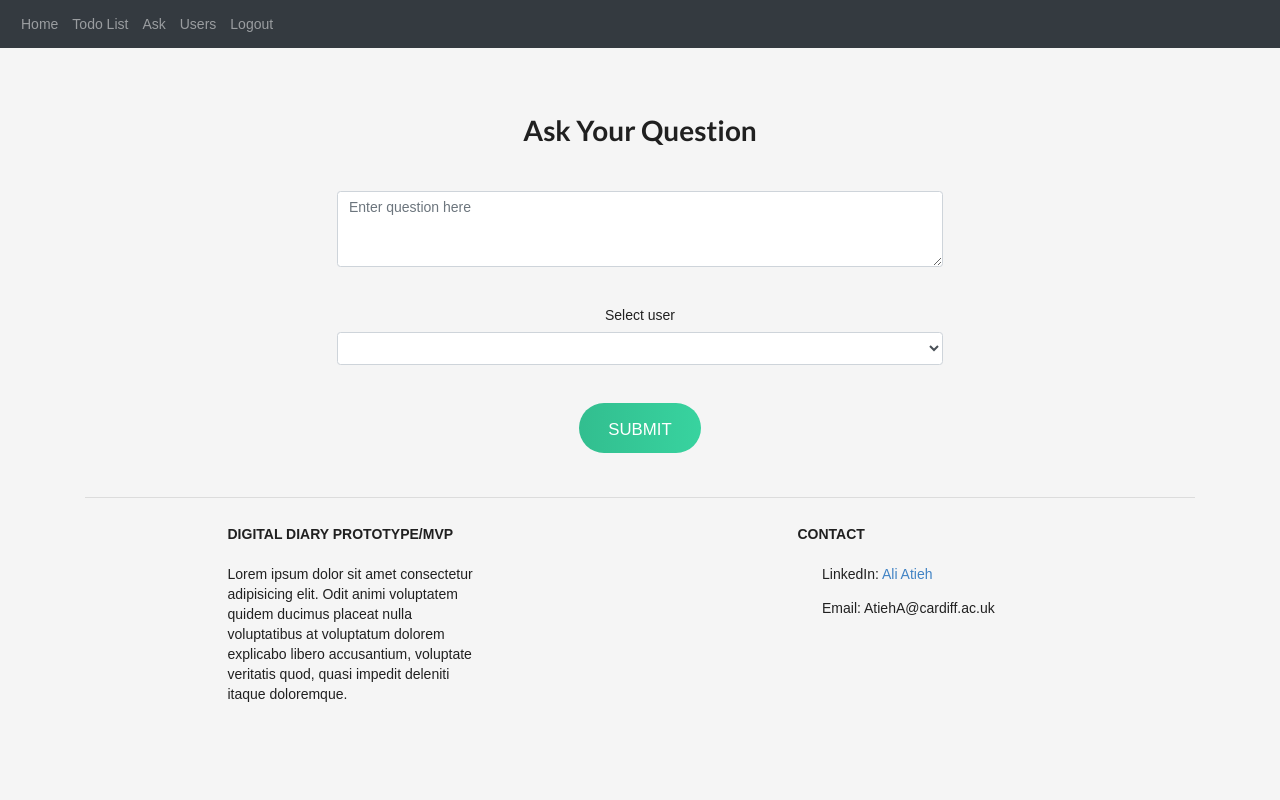
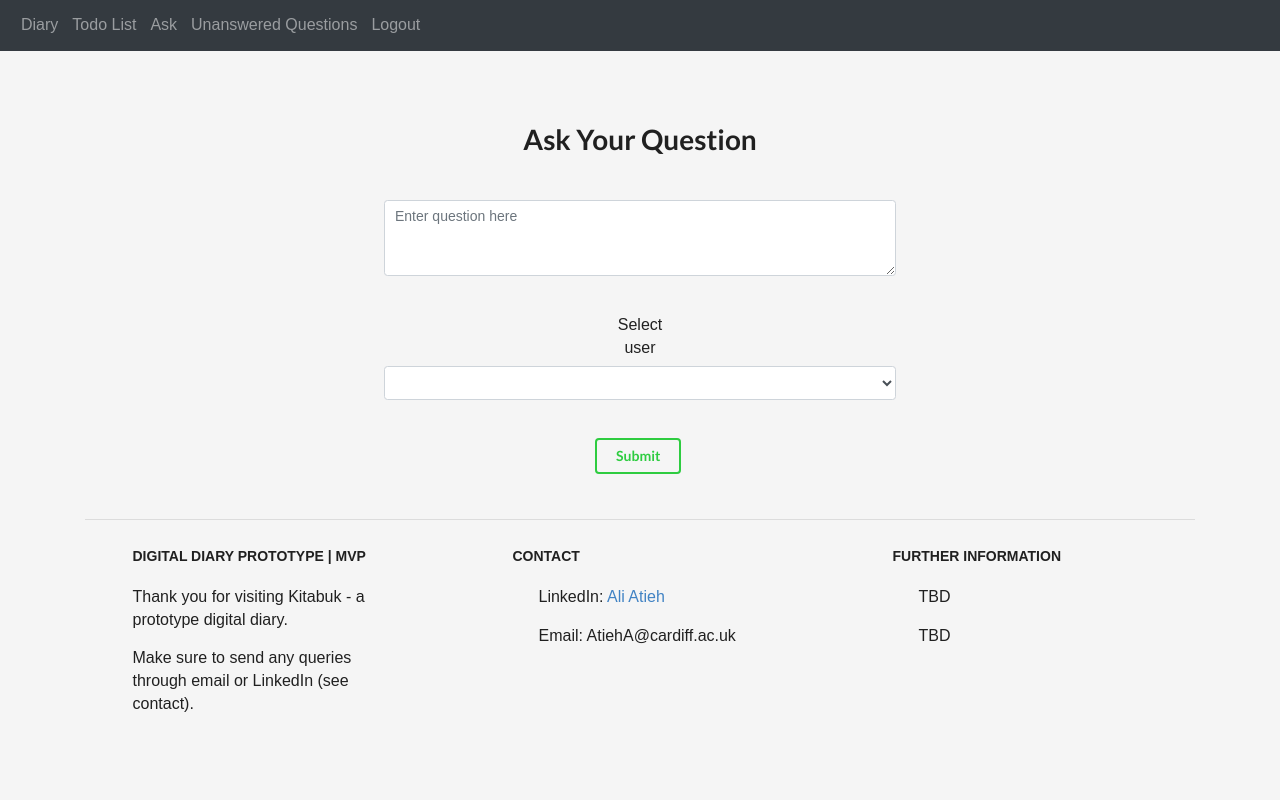
Before and after one commit to Aloushie/kitabuk_diary, a Flask app: page /ask in a window 1280 px wide. Run offline with Flask 3, Linux system fonts and the light colour scheme; the visitor is signed in with stand-in values (Sample User, id 1); data comes from the database, SQL or seed files in the repository; lists and menus that the app fills with data are empty; some libraries are stand-ins or nearby versions.

Commit message:
Seventh Push - minor changes to css including buttons in particular. some changes to wording, flash messages and font family/size

```diff
--- a/diary/__init__.py
+++ b/diary/__init__.py
@@ -10,7 +10,7 @@ DB_NAME = "database.db"
 def create_app():
     app = Flask(__name__)
     app.config['SECRET_KEY'] = '5b28703b32c828ab64990c617b4e567b62076e79038a8688'
-    app.config['SQLALCHEMY_DATABASE_URI'] = 'mysql+pymysql://c1809817:Shadow28469@csmysql.cs.cf.ac.uk:3306/c1809817_Digital_Diary'
+    app.config['SQLALCHEMY_DATABASE_URI'] = 'mysql+pymysql://c1809817:Shadow28469@csmysql.cs.cf.ac.uk:3306/c1809817_kitabuk_diary'
     db.init_app(app)
 
     from .views import views
--- a/diary/static/style.css
+++ b/diary/static/style.css
@@ -1,10 +1,11 @@
 body {
     background-color: whitesmoke;
-    font-family: Arial, Helvetica, sans-serif;
+    font-family: sans-serif;
+	font-size: medium;
 }
 
 
-a:hover{
+/* a:hover{
 	color: #32be8f;
     background-color: transparent;
     text-decoration: underline;
@@ -33,11 +34,11 @@ a:hover{
 }
 .btn:hover{
 	background-position: right;
-}
+} */
 
 
 .form-group {
-	width: 70%;
+	width: 60%;
 	padding: 3.5% 0 0;
 	margin: auto;
 }
@@ -54,3 +55,8 @@ a:hover{
 	padding: 3.5% 0 0;
 	margin: auto;
 }
+
+.ui form{
+	width: 60%;
+	margin: auto;
+}
--- a/diary/templates/answer.html
+++ b/diary/templates/answer.html
@@ -17,7 +17,7 @@
                   </div>
                   <div class="form-group">
                     <div class="col-lg-10 col-lg-offset-2">
-                      <button type="submit" class="btn btn-primary">Submit</button>
+                      <button type="submit" class="ui inverted green button">Submit</button>
                     </div>
                   </div>
                 </fieldset>
--- a/diary/templates/ask.html
+++ b/diary/templates/ask.html
@@ -30,7 +30,7 @@
                   </div>
                   <div class="form-group">
                     <div class="col-lg-10 col-lg-offset-2">
-                      <button type="submit" class="btn btn-primary">Submit</button>
+                      <button type="submit" class="ui inverted green button">Submit</button>
                     </div>
                   </div>
                 </fieldset>
--- a/diary/templates/base.html
+++ b/diary/templates/base.html
@@ -34,21 +34,20 @@
       <div class="collapse navbar-collapse" id="navbar">
         <div class="navbar-nav">
           {% if user.is_authenticated %}
-          <a class="nav-item nav-link" id="home" href="/">Home</a>
+          </a>
+          <a class="nav-item nav-link" id="home" href="/">Diary</a>
           <a class="nav-item nav-link" id="todo" href="/todo">Todo List</a>
           <!-- <a class="nav-item nav-link" id="questionnaire" href="/zbi">Interview</a> -->
           {% else %}
           <a class="nav-item nav-link" id="login" href="/login">Login</a>
           <a class="nav-item nav-link" id="signUp" href="/sign-up">Sign Up</a>
           {% endif %}
-          {% if current_user.is_authenticated and current_user.expert %}
-          <a class="nav-item nav-link" id="unanswered" href="/unanswered">Unanswered Questions</a>
-          {% endif %}
           {% if current_user.is_authenticated and current_user.admin %}
           <a class="nav-item nav-link" id="ask" href="/ask">Ask</a>
-          <a class="nav-item nav-link" id="users" href="/users">Users</a>
+          <!-- <a class="nav-item nav-link" id="users" href="/users">Users</a> -->
           {% endif %}
           {% if user.is_authenticated %}
+          <a class="nav-item nav-link" id="unanswered" href="/unanswered">Unanswered Questions</a>
           <a class="nav-item nav-link" id="logout" href="/logout">Logout</a>
           {% endif %}
         </div>
@@ -103,8 +102,12 @@
     <div class="row text-center text-md-left mt-3 pb-3">
       <!-- Grid column -->
       <div class="col-md-3 col-lg-3 col-xl-3 mx-auto mt-3">
-        <h6 class="text-uppercase mb-4 font-weight-bold">Digital Diary Prototype/MVP</h6>
-        <p>Lorem ipsum dolor sit amet consectetur adipisicing elit. Odit animi voluptatem quidem ducimus placeat nulla voluptatibus at voluptatum dolorem explicabo libero accusantium, voluptate veritatis quod, quasi impedit deleniti itaque doloremque.
+        <h6 class="text-uppercase mb-4 font-weight-bold">Digital Diary Prototype | MVP</h6>
+        <p>
+          Thank you for visiting Kitabuk - a prototype digital diary.
+        </p>
+        <p>
+          Make sure to send any queries through email or LinkedIn (see contact).
         </p>
       </div>
       <!-- Grid column -->
@@ -113,16 +116,24 @@
 
       <hr class="w-100 clearfix d-md-none">
 
-      <!-- Grid column -->
-      <hr class="w-100 clearfix d-md-none">
-
-      <!-- Grid column -->
       <div class="col-md-4 col-lg-3 col-xl-3 mx-auto mt-3">
         <h6 class="text-uppercase mb-4 font-weight-bold">Contact</h6>
         <p>
           <i class="fas fa-home mr-3"></i>LinkedIn: <a href="https://uk.linkedin.com/in/ali-atieh-22b565207">Ali Atieh</a></p>
         <p>
           <i class="fas fa-envelope mr-3"></i>Email: AtiehA@cardiff.ac.uk</p>
+      </div>
+
+      <!-- Grid column -->
+      <hr class="w-100 clearfix d-md-none">
+
+      <!-- Grid column -->
+      <div class="col-md-4 col-lg-3 col-xl-3 mx-auto mt-3">
+        <h6 class="text-uppercase mb-4 font-weight-bold">Further Information</h6>
+        <p>
+          <i class="fas fa-home mr-3"></i>TBD</a></p>
+        <p>
+          <i class="fas fa-envelope mr-3"></i>TBD</p>
       </div>
     </div>
   </div>
--- a/diary/templates/home.html
+++ b/diary/templates/home.html
@@ -3,7 +3,6 @@
   <br/>
   <br/>
   <h1 align="center">{{ user.first_name }}'s Diary Entries</h1>
-  <br/>
   <br/>
   <ul class="list-group list-group-flush" id="notes">
     {% for note in user.notes %}
@@ -22,7 +21,7 @@
     </div>
     <br />
     <div align="center">
-      <button type="submit" class="btn btn-primary">Add entry</button>
+      <button type="submit" class="ui inverted green button">Add entry</button>
     </div>
   </form>
   {% endblock %}
--- a/diary/templates/login.html
+++ b/diary/templates/login.html
@@ -25,7 +25,8 @@
         placeholder="Enter password"
       />
     </div>
-    <br />
-    <button type="submit" class="btn btn-primary">Login</button>
+    <div class="form-group">
+    <button type="submit" class="ui inverted green button">Login</button>
+    </div>
   </form>
   {% endblock %}
--- a/diary/templates/sign_up.html
+++ b/diary/templates/sign_up.html
@@ -45,7 +45,9 @@
         placeholder="Confirm password"
       />
     </div>
-    <br />
-    <button type="submit" class="btn btn-primary">Submit</button>
+
+    <div class="form-group">
+    <button type="submit" class="ui inverted green button">Submit</button>
+    </div>
   </form>
   {% endblock %}
--- a/diary/views.py
+++ b/diary/views.py
@@ -79,8 +79,9 @@ def ask():
 
         db.session.add(question)
         db.session.commit()
+        flash('Your message has been sent!', category='success')
 
-        return redirect(url_for('views.home'))
+        return redirect(url_for('views.ask'))
 
     experts = User.query.filter_by(expert=True).all()
     context = {
```
Also changed, not shown: diary/templates/todo.html (+5 -4 lines).
